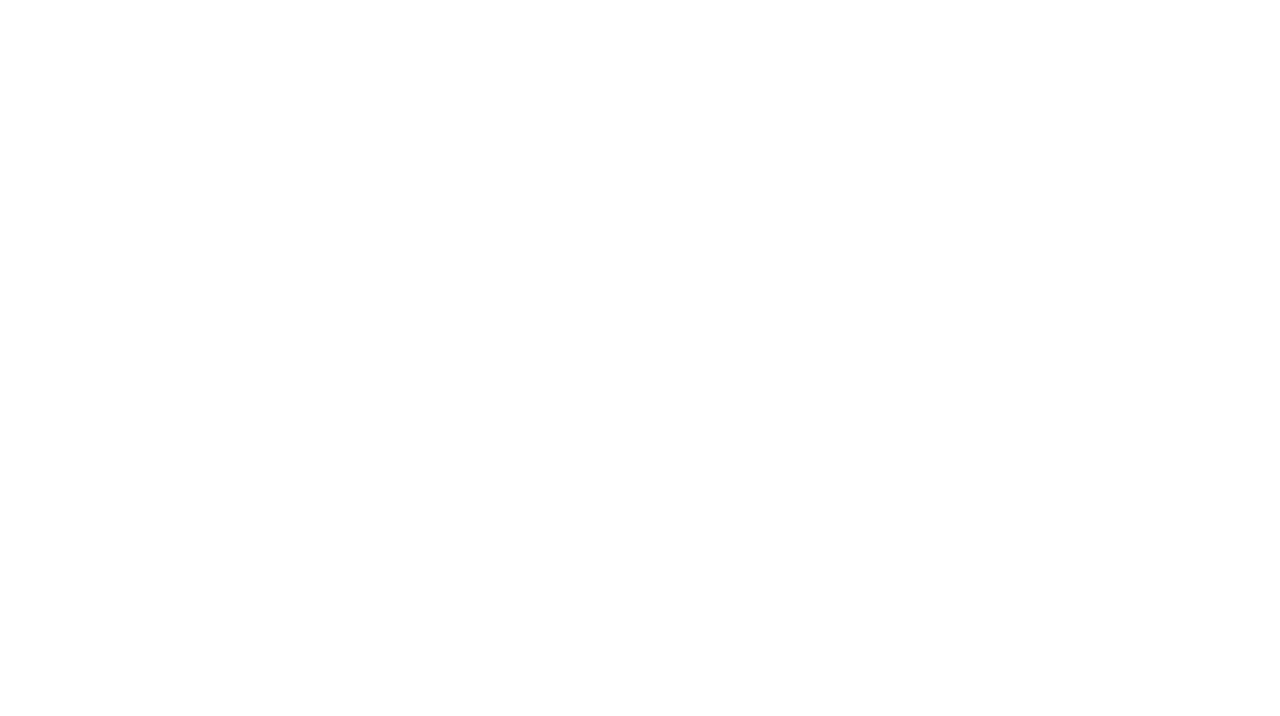
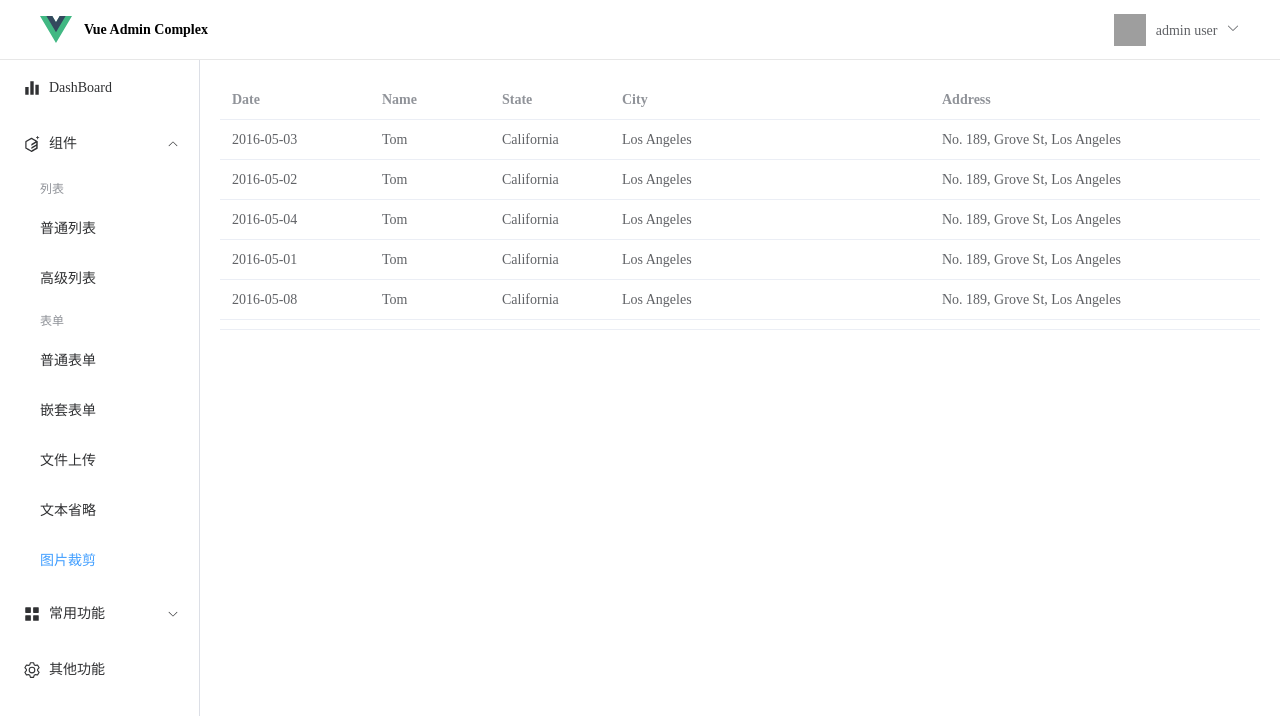
Before and after one commit to hesetiema/vue-admin-complex, a Vue app: page /admin/img-crop in a window 1280 px wide. Before the commit this address had no page. Shown: the top 716 px of the page. Built offline with nearby package versions, Linux system fonts and the light colour scheme; grey boxes are pictures that could not be loaded.

Commit message:
调整侧边栏与路由跳转双向绑定

```diff
--- a/src/layout/AsideView.vue
+++ b/src/layout/AsideView.vue
@@ -1,106 +1,101 @@
 <script setup lang="ts">
-import { reactive } from 'vue'
-import { Document, Menu as IconMenu, Location, Setting } from '@element-plus/icons-vue'
+import { reactive, markRaw } from 'vue'
+import { Histogram, Menu as IconMenu, ElementPlus, Setting } from '@element-plus/icons-vue'
+import type { ComponentPublicInstance } from 'vue'
+import { useRoute } from 'vue-router'
 
-interface ISubMenuItem {
-  groupTitle?: string
-  children?: IMenuItem[]
-  title?: string
-  key?: string
+interface IItemBase {
+  title: string
+  key: string
 }
 
-interface IMenuItem {
-  title: string
-  key: string
-  icon?: () => any
+interface ISubMenuItem extends Partial<IItemBase> {
+  groupTitle?: string
+  children?: IItemBase[]
+  icon?: ComponentPublicInstance
+}
+
+interface IMenuItem extends IItemBase {
+  icon?: ComponentPublicInstance
   children?: ISubMenuItem[]
   disabled?: boolean
 }
 
+const rawComponent = (myComponent) => markRaw(myComponent);
 const menuItems: IMenuItem[] = reactive([
   {
+    title: 'DashBoard',
+    icon: rawComponent(Histogram),
+    key: 'index',
+  },
+  {
     title: '组件',
-    icon: Location,
-    key: '1',
+    icon: rawComponent(ElementPlus),
+    key: 'component',
     children: [
       {
         groupTitle: '列表',
         children: [
-          { title: '普通列表', key: '1-1' },
+          { title: '普通列表', key: 'base-table', },
           {
-            title: '虚拟列表',
-            key: '1-2'
+            title: '高级列表',
+            key: 'advanced-table',
           }
         ]
       },
       {
         groupTitle: '表单',
         children: [
-          { title: '普通表单', key: '1-3' },
+          { title: '普通表单', key: 'base-form' },
           {
             title: '嵌套表单',
-            key: '1-4'
+            key: 'nested-form'
           }
         ]
       },
       {
         title: '文件上传',
-        key: '1-5'
+        key: 'file-upload'
       },
       {
         title: '文本省略',
-        key: '1-6'
+        key: 'text-ellipsis'
       },
       {
         title: '图片裁剪',
-        key: '1-7'
+        key: 'img-crop'
       }
     ]
   },
   {
     title: '常用功能',
-    icon: IconMenu,
+    icon: rawComponent(IconMenu),
     key: '2',
     children: [
       {
         title: '水印',
-        key: '2-1'
+        key: 'watermark'
       },
       {
         title: '音乐播放器',
-        key: '2-2'
+        key: 'player'
       }
     ]
   },
   {
-    title: '导航三',
-    icon: Document,
-    key: '3',
-    disabled: true
-  },
-  {
-    title: '导航四',
-    icon: Setting,
-    key: '4'
+    title: '其他功能',
+    icon: rawComponent(Setting),
+    key: 'other-func'
   }
 ])
 
-const handleOpen = (key: string, keyPath: string[]) => {
-  console.log(key, keyPath)
-}
-const handleClose = (key: string, keyPath: string[]) => {
-  console.log(key, keyPath)
-}
+const route = useRoute()
+
 </script>
 
 <template>
   <div class="aside-container">
-    <el-menu
-      default-active="2"
-      class="el-menu-vertical-aside"
-      @open="handleOpen"
-      @close="handleClose"
-    >
+    <el-menu :default-active="route.name" router unique-opened class="el-menu-vertical-aside">
       <template v-for="menu in menuItems" :key="menu.key">
         <el-sub-menu :index="menu.key" :disabled="menu.disabled" v-if="menu?.children?.length">
           <template #title>
--- a/src/layout/LayOut.vue
+++ b/src/layout/LayOut.vue
@@ -32,5 +32,9 @@ import { RouterView } from 'vue-router'
 }
 .el-header {
   padding: 0;
+  position: sticky;
+  top: 0;
+  z-index: 50;
+  background-color: #fff;
 }
 </style>
--- a/src/router/index.ts
+++ b/src/router/index.ts
@@ -45,7 +45,57 @@ const routes: RouteRecordRaw[] = [
         path: "index",
         name: "index",
         component: () => import("@/views/admin/DashBoard.vue"),
-      }
+      },
+      {
+        path: "base-table",
+        name: "base-table",
+        component: () => import("@/views/admin/TableBase.vue"),
+      },
+      {
+        path: "advanced-table",
+        name: "advanced-table",
+        component: () => import("@/views/admin/TableBase.vue"),
+      },
+      {
+        path: "base-form",
+        name: "base-form",
+        component: () => import("@/views/admin/TableBase.vue"),
+      },
+      {
+        path: "nested-form",
+        name: "nested-form",
+        component: () => import("@/views/admin/TableBase.vue"),
+      },
+      {
+        path: "file-upload",
+        name: "file-upload",
+        component: () => import("@/views/admin/TableBase.vue"),
+      },
+      {
+        path: "text-ellipsis",
+        name: "text-ellipsis",
+        component: () => import("@/views/admin/TableBase.vue"),
+      },
+      {
+        path: "img-crop",
+        name: "img-crop",
+        component: () => import("@/views/admin/TableBase.vue"),
+      },
+      {
+        path: "watermark",
+        name: "watermark",
+        component: () => import("@/views/admin/TableBase.vue"),
+      },
+      {
+        path: "player",
+        name: "player",
+        component: () => import("@/views/admin/TableBase.vue"),
+      },
+      {
+        path: "other-func",
+        name: "other-func",
+        component: () => import("@/views/admin/TableBase.vue"),
+      },
     ]
   },
 ]
--- a/src/views/HomeView.vue
+++ b/src/views/HomeView.vue
@@ -1,11 +1,18 @@
 <script lang="ts" setup>
-import { RouterLink, RouterView } from 'vue-router';
+import { RouterLink, RouterView, useRouter } from 'vue-router';
+
+const router = useRouter();
+
+const toHome = () => {
+  router.push('/')
+}
+
 </script>
 
 <template>
   <header>
     <div class="wrapper">
-      <div class="logo-container">
+      <div class="logo-container" @click="toHome">
         <img alt="Vue logo" class="logo" src="@/assets/logo.svg" width="32" height="32" />
         <span class="title">Vue Admin Complex</span>
       </div>
@@ -32,6 +39,7 @@ import { RouterLink, RouterView } from 'vue-router';
 .logo-container {
   display: flex;
   align-items: center;
+  cursor: pointer;
 }
 
 .logo {
@@ -50,5 +58,11 @@ nav {
   display: flex;
   align-items: center;
   column-gap: 2rem;
+
+  & a {
+    outline: none;
+    text-decoration: none;
+    color: black
+  }
 }
 </style>
--- /dev/null
+++ b/src/views/admin/TableBase.vue
@@ -0,0 +1,71 @@
+<script lang="ts" setup>
+const tableData = [
+  {
+    date: '2016-05-03',
+    name: 'Tom',
+    state: 'California',
+    city: 'Los Angeles',
+    address: 'No. 189, Grove St, Los Angeles',
+    zip: 'CA 90036',
+  },
+  {
+    date: '2016-05-02',
+    name: 'Tom',
+    state: 'California',
+    city: 'Los Angeles',
+    address: 'No. 189, Grove St, Los Angeles',
+    zip: 'CA 90036',
+  },
+  {
+    date: '2016-05-04',
+    name: 'Tom',
+    state: 'California',
+    city: 'Los Angeles',
+    address: 'No. 189, Grove St, Los Angeles',
+    zip: 'CA 90036',
+  },
+  {
+    date: '2016-05-01',
+    name: 'Tom',
+    state: 'California',
+    city: 'Los Angeles',
+    address: 'No. 189, Grove St, Los Angeles',
+    zip: 'CA 90036',
+  },
+  {
+    date: '2016-05-08',
+    name: 'Tom',
+    state: 'California',
+    city: 'Los Angeles',
+    address: 'No. 189, Grove St, Los Angeles',
+    zip: 'CA 90036',
+  },
+  {
+    date: '2016-05-06',
+    name: 'Tom',
+    state: 'California',
+    city: 'Los Angeles',
+    address: 'No. 189, Grove St, Los Angeles',
+    zip: 'CA 90036',
+  },
+  {
+    date: '2016-05-07',
+    name: 'Tom',
+    state: 'California',
+    city: 'Los Angeles',
+    address: 'No. 189, Grove St, Los Angeles',
+    zip: 'CA 90036',
+  },
+]
+</script>
+<template>
+  <el-table :data="tableData" style="width: 100%" height="250">
+    <el-table-column fixed prop="date" label="Date" width="150" />
+    <el-table-column prop="name" label="Name" width="120" />
+    <el-table-column prop="state" label="State" width="120" />
+    <el-table-column prop="city" label="City" width="320" />
+    <el-table-column prop="address" label="Address" width="600" />
+    <el-table-column prop="zip" label="Zip" width="120" />
+  </el-table>
+</template>
+<style scoped></style>
```
